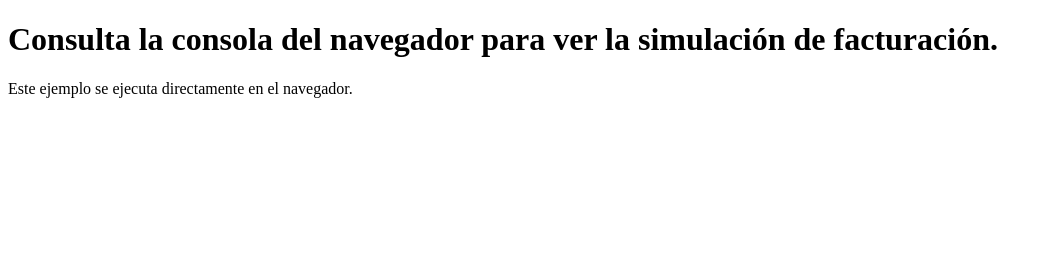
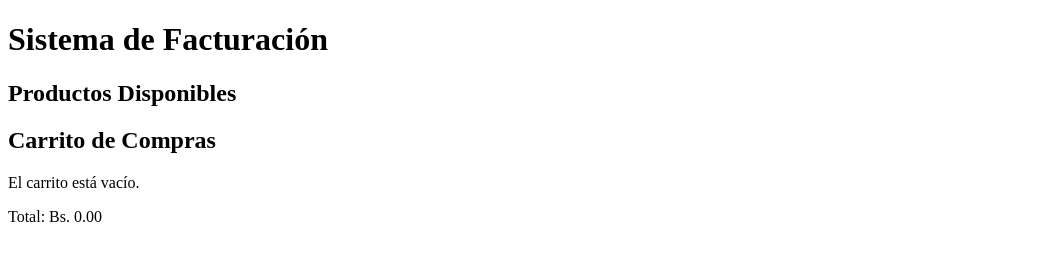
Before and after one commit to AlessanderMorales/ImpresionFacturaV2, a website with bundled scripts: page index.html in a window 1280 px wide. Shown: the whole page, without its empty margins (0-1052 px from the left). Built offline with nearby package versions, Linux system fonts and the light colour scheme.

Commit message:
Agregando Interfaz Visual Carrito y Productos

```diff
--- a/index.html
+++ b/index.html
@@ -3,11 +3,37 @@
 <head>
     <meta charset="UTF-8">
     <meta name="viewport" content="width=device-width, initial-scale=1.0">
-    <title>Simulación de Facturación (Navegador)</title>
+    <title>Generador de Facturas</title>
+
 </head>
 <body>
-    <h1>Consulta la consola del navegador para ver la simulación de facturación.</h1>
-    <p>Este ejemplo se ejecuta directamente en el navegador.</p>
+    <div class="container">
+        <h1>Sistema de Facturación</h1>
+
+        <div class="grid">
+            <!-- Columna Izquierda: Productos y Carrito -->
+            <div>
+                <div class="section">
+                    <h2>Productos Disponibles</h2>
+                    <div id="product-list" class="product-list">
+                        <!-- Los productos se cargarán aquí desde JS -->
+                    </div>
+                </div>
+
+                <div class="section" style="margin-top: 20px;">
+                    <h2>Carrito de Compras</h2>
+                    <div id="cart-items">
+                        <p>El carrito está vacío.</p>
+                    </div>
+                    <div id="cart-total">Total: Bs. 0.00</div>
+                </div>
+            </div>
+
+
+        </div>
+    </div>
+
+    <!-- Asegúrate que la ruta a tu script principal sea correcta -->
     <script type="module" src="./presenter.js"></script>
 </body>
 </html>
--- a/src/models/CreadorDePagoCash.js
+++ b/src/models/CreadorPagoCash.js
@@ -1,6 +1,6 @@
 import { CreadorDePago } from './CreadorDePago.js';
 import { PagoCash } from './PagoCash.js';
-
+import { CreadorPagoCash } from './src/models/CreadorPagoCash.js';
 export class CreadorPagoCash extends CreadorDePago {
     constructor(monto, montoEnLetras) {
         super();
```
